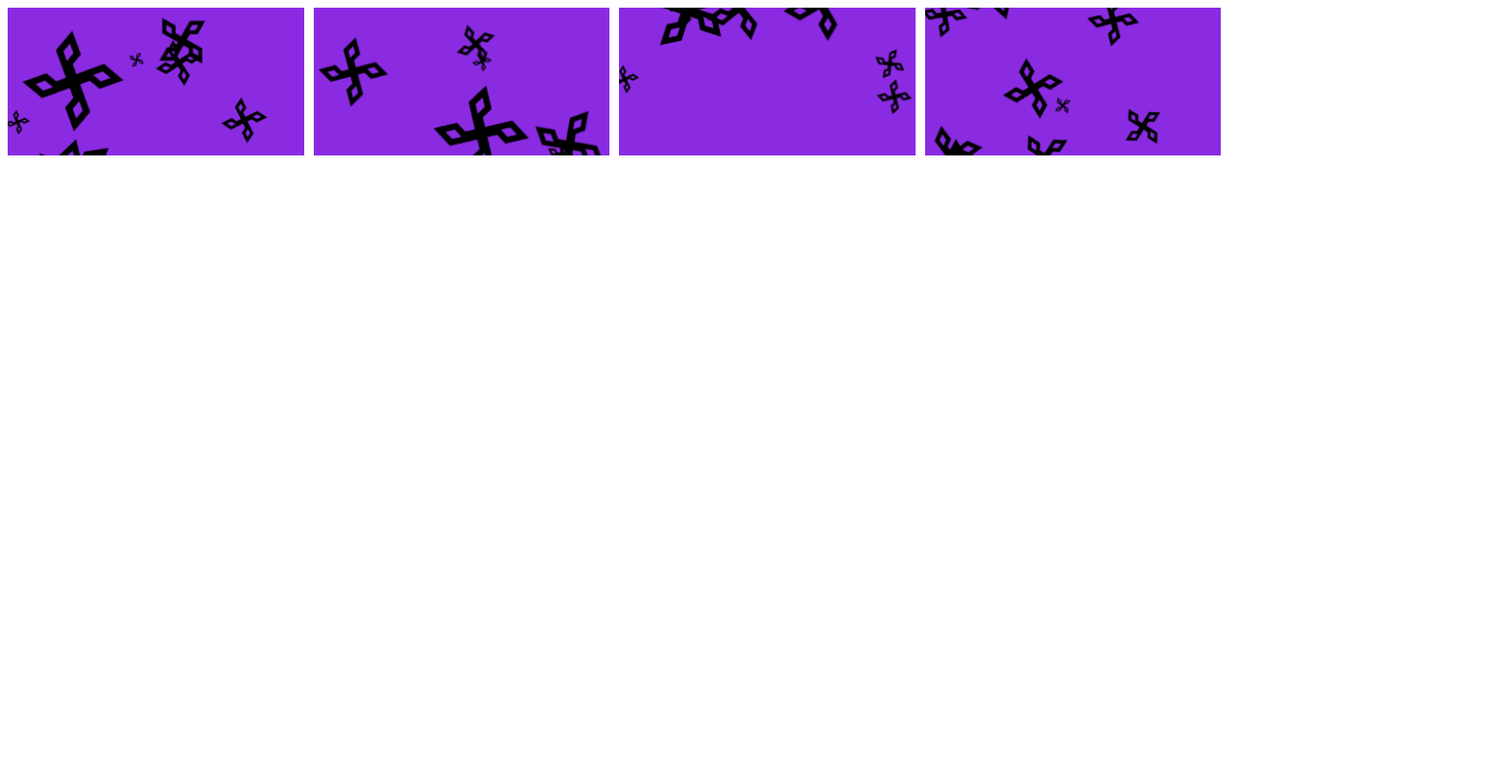
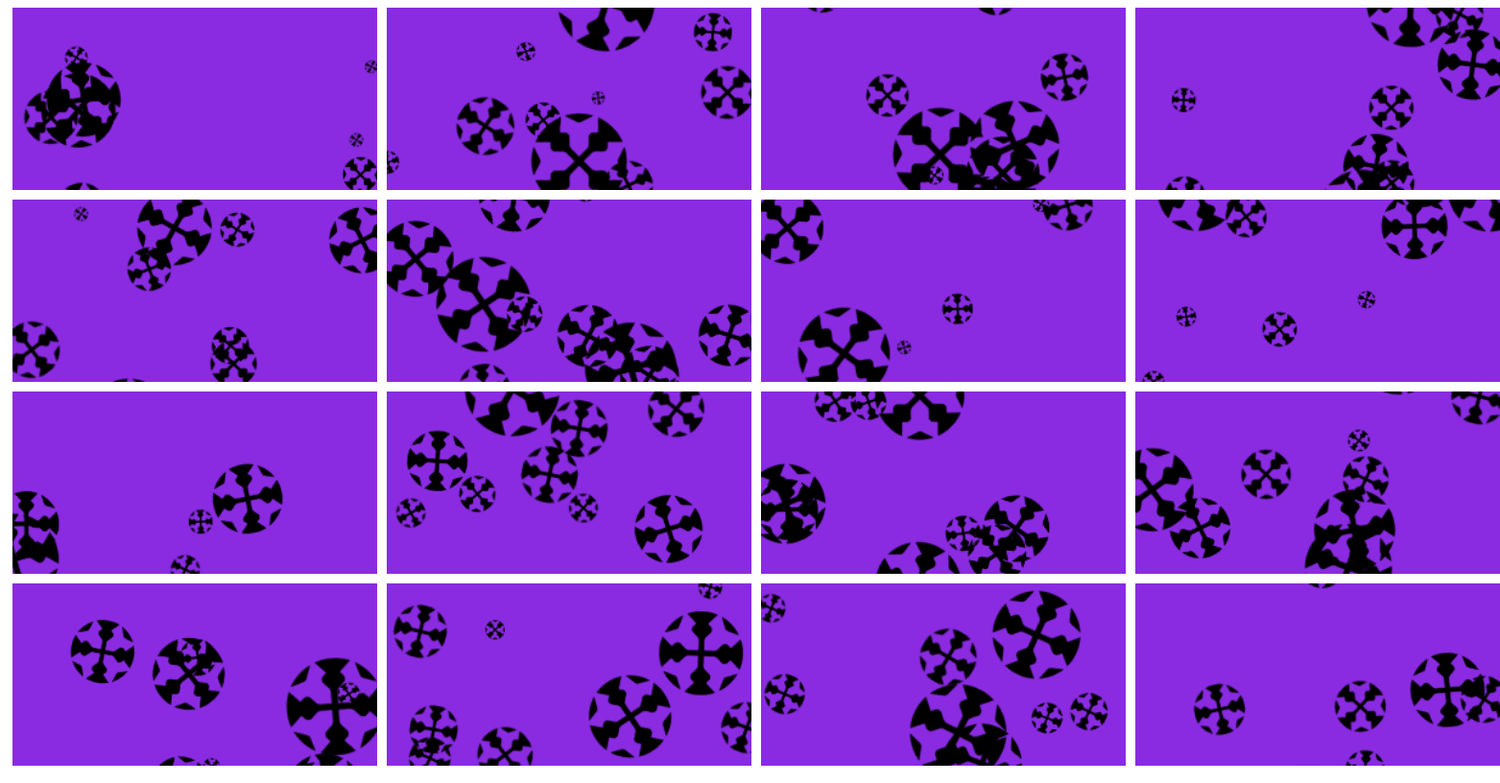
Before and after one commit to Nu13Drygon/Canvas_Particles, a plain HTML site: page index.html in a window 1280 px wide. Shown: the whole page at 96% size, 1563 px wide, since content can reach past the window. Drawn offline with Linux system fonts and the light colour scheme.

Commit message:
css fixes

```diff
--- a/app.js
+++ b/app.js
@@ -18,7 +18,7 @@ const srcArray = [
 ]
 
 const picImage = new Image()
-picImage.src = srcArray[0]
+picImage.src = srcArray[1]
 
 
 class Particle {
--- a/index.html
+++ b/index.html
@@ -8,11 +8,31 @@
     <link rel="stylesheet" href="style.css">
 </head>
 <body>
-    <div class="flexBox">
-        <canvas class="canvas1"></canvas>
-        <canvas class="canvas1"></canvas>
-        <canvas class="canvas1"></canvas>
-        <canvas class="canvas1"></canvas>
+    <div id="container">
+        <div class="flexBox">
+            <canvas class="canvas1"></canvas>
+            <canvas class="canvas1"></canvas>
+            <canvas class="canvas1"></canvas>
+            <canvas class="canvas1"></canvas>
+        </div>
+        <div class="flexBox">
+            <canvas class="canvas1"></canvas>
+            <canvas class="canvas1"></canvas>
+            <canvas class="canvas1"></canvas>
+            <canvas class="canvas1"></canvas>
+        </div>
+        <div class="flexBox">
+            <canvas class="canvas1"></canvas>
+            <canvas class="canvas1"></canvas>
+            <canvas class="canvas1"></canvas>
+            <canvas class="canvas1"></canvas>
+        </div>
+        <div class="flexBox">
+            <canvas class="canvas1"></canvas>
+            <canvas class="canvas1"></canvas>
+            <canvas class="canvas1"></canvas>
+            <canvas class="canvas1"></canvas>
+        </div>
     </div>
     <script src="app.js"></script>
 </body>
--- a/style.css
+++ b/style.css
@@ -1,9 +1,23 @@
+body {
+    height: 100vh;
+}
+
+#container {
+    display: flex;
+    flex-wrap: wrap;
+    height: 100vh;
+}
+
 .flexBox {
     display: flex;
-    grid-gap: 10px;
+    width: 100%;
+    gap: 0;
 }
 
 canvas {
+    margin-left: 5px;
+    margin-right: 5px;
     background-color: blueviolet;
+    height: 95%;
     width: 100%;
 }
```
